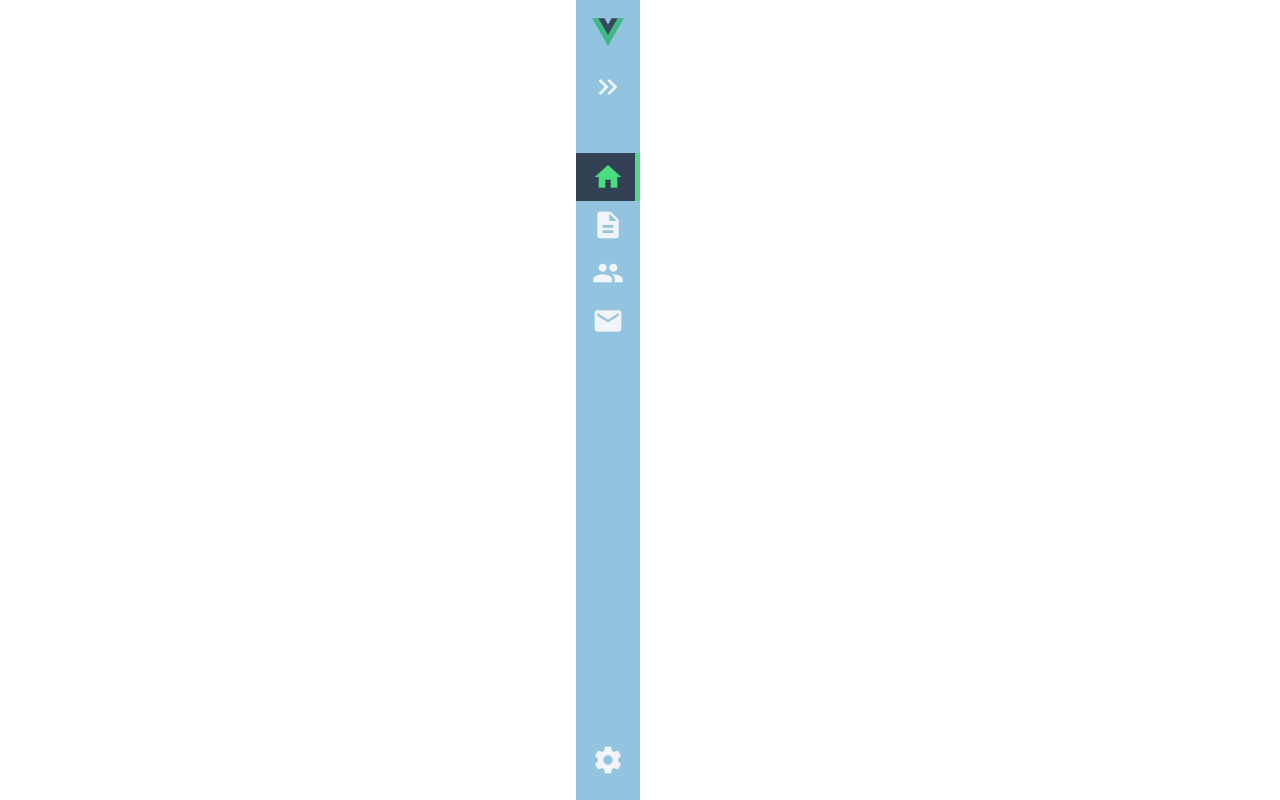
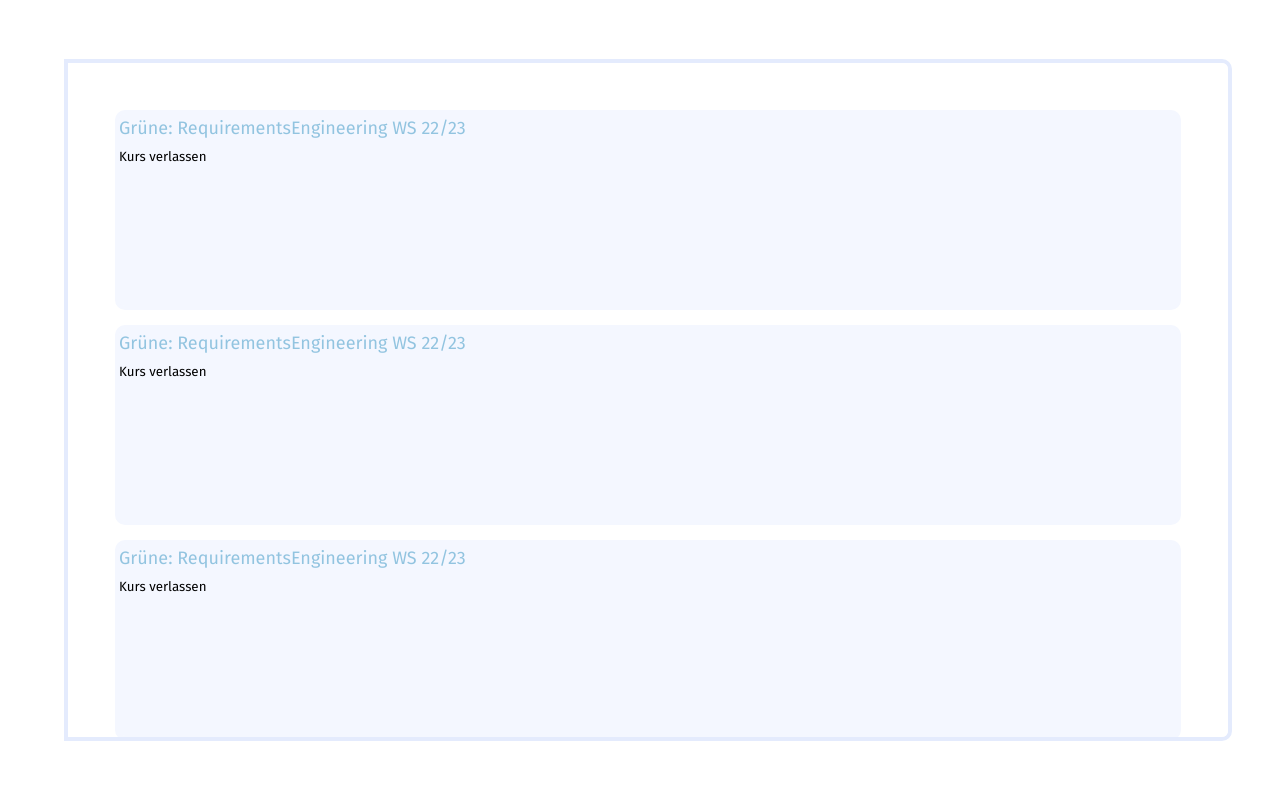
Before and after one commit to RYChiy/Dashboard_Elle, a Vue app in the folder Elle/: page / in a window 1280 px wide. Built offline with nearby package versions, Linux system fonts and the light colour scheme.

Commit message:
homepage adjusted

```diff
--- /dev/null
+++ b/Elle/src/components/Kurse.vue
@@ -0,0 +1,63 @@
+<template>
+	<main>
+    <div class="title">
+        <p>Grüne: RequirementsEngineering WS 22/23</p>
+        <div class="content">
+
+            <button> Kurs verlassen</button>
+
+        </div>
+
+    </div>
+    <div class="title">
+        <p>Grüne: RequirementsEngineering WS 22/23</p>
+        <div class="content">
+
+            <button> Kurs verlassen</button>
+
+        </div>
+
+    </div>
+    <div class="title">
+        <p>Grüne: RequirementsEngineering WS 22/23</p>
+        <div class="content">
+
+            <button> Kurs verlassen</button>
+
+        </div>
+
+    </div>
+
+</main>
+
+</template>
+
+ <script >
+
+
+export default {
+
+  name: "Kurse",
+  components: {
+
+  }}
+ </script>
+
+ <style lang="scss">
+ .title{
+ font-size: large;
+ border: 4px solid #F4F7FF;
+border-radius: 10px 10px 10px 10px;
+background-color: #F4F7FF;
+color: #92C4E0;
+margin: 15px;
+height: 200px;
+ }
+
+ .content{
+
+    font-size: medium;
+    color: #92C4E0;
+ }
+
+ </style>
--- a/Elle/src/components/Sidebar.vue
+++ b/Elle/src/components/Sidebar.vue
@@ -1,4 +1,5 @@
 <template>
+  <div class="position">
   <aside :class="`${is_expanded ? 'is-expanded' : ''}`">
     <div class="logo">
       <img :src="logoURL" alt="Vue" />
@@ -39,6 +40,7 @@
       </router-link>
     </div>
   </aside>
+</div>
 </template>
 
 <script setup>
@@ -52,7 +54,11 @@ const ToggleMenu = () => {
 </script>
 
 <style lang="scss" scoped>
+
+
+
 aside {
+  margin-left: var(--sidebar-left);
   display: flex;
   flex-direction: column;
   background-color: #92c4e0;
@@ -169,9 +175,11 @@ aside {
       opacity: 0;
     }
   }
-  @media (max-width: 1024px) {
-    position: absolute;
+  @media (max-width: 768px) {
+    position: fixed;
     z-index: 99;
+
   }
+  right: 0;
 }
 </style>
--- a/Elle/src/views/About.vue
+++ b/Elle/src/views/About.vue
@@ -2,5 +2,64 @@
 	<main id="about-page">
 		<h1>About</h1>
 		<p>This is the about page</p>
+		<Sidebar />
 	</main>
+
+
 </template>
+
+
+
+
+ <script >
+import Sidebar from "../components/Sidebar.vue"
+
+export default {
+
+  name: "About",
+  components: {
+    Sidebar
+  }}
+ </script>
+
+ <style lang="scss">
+ :root {
+   --primary: #4ade80;
+   --primary-alt: #22c55e;
+   --grey: #64748b;
+   --dark: #1e293b;
+   --dark-alt: #334155;
+   --light: #f1f5f9;
+   --sidebar-width: 300px;
+
+
+
+
+ }
+ * {
+   margin: 0;
+   padding: 0;
+   box-sizing: border-box;
+   font-family: 'Fira sans', sans-serif;
+ }
+ body {
+   background: var(--light);
+ }
+ button {
+   cursor: pointer;
+   appearance: none;
+   border: none;
+   outline: none;
+   background: none;
+ }
+ .app {
+   display: flex;
+   main {
+     flex: 1 1 0;
+     padding: 2rem;
+     @media (max-width: 1024px) {
+       padding-left: 6rem;
+     }
+   }
+ }
+ </style>
--- a/Elle/src/views/homepage.vue
+++ b/Elle/src/views/homepage.vue
@@ -1,26 +1,50 @@
 <template>
+	<main>
 
 
+    <div class="kursuebersicht">
 
-    <Sidebar />
+      <Kurse />
+    </div>
 
-
+  </main>
 
 
 </template>
 
  <script >
-import Sidebar from "../components/Sidebar.vue"
+import Kurse from "../components/Kurse.vue"
 
 export default {
 
   name: "HomePage",
   components: {
-    Sidebar
+    Kurse
   }}
  </script>
 
- <style>
+ <style lang="scss">
+
+.kursuebersicht{
+
+  box-sizing: border-box;
 
 
+width: 1168px;
+height: 682px;
+
+
+
+/* White */
+
+background: #FFFFFF;
+/* White */
+
+border: 4px solid #e4ebfd;
+border-radius: 0px 10px 10px 0px;
+
+overflow:scroll;
+    overflow-x:hidden;
+}
+
  </style>
```
